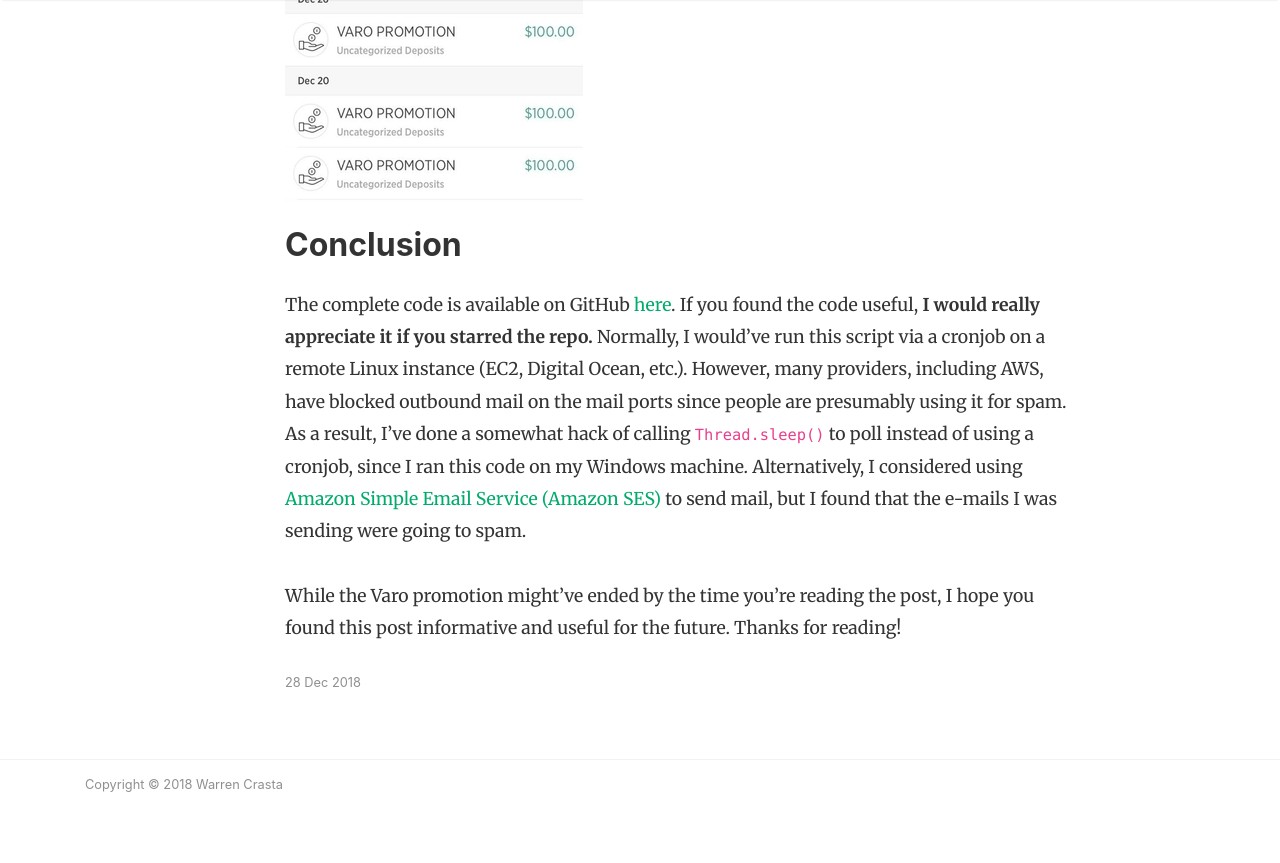
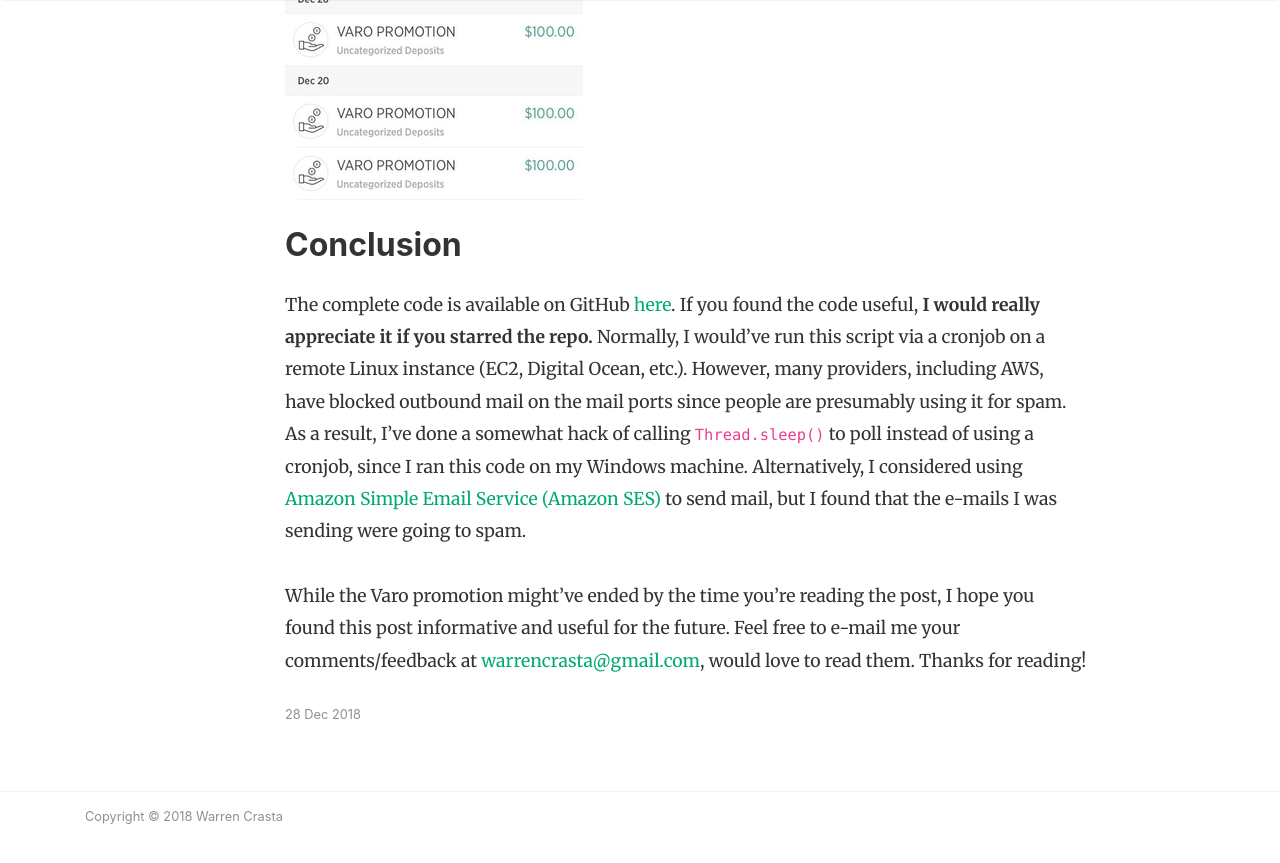
Before and after one commit to wcrasta/wcrasta.github.io, a Jekyll site: the page built from _posts/2018-12-28-how-i-made-500-java-emails.md, in a window 1280 px wide and 900 px high, scrolled down 4535 px. Shown: the top 863 px of the window. Built offline with Jekyll 4.4.1, drawn with Linux system fonts in a browser that asks for light colours; nearby versions of some CDN libraries.

Commit message:
Update 2018-12-28-how-i-made-500-java-emails.md

````diff
--- a/_posts/2018-12-28-how-i-made-500-java-emails.md
+++ b/_posts/2018-12-28-how-i-made-500-java-emails.md
@@ -124,4 +124,4 @@
 ## The Results
 ![referrals]({{ site.baseurl }}/assets/images/referrals.jpg)
 ## Conclusion
-The complete code is available on GitHub <a href="https://www.github.com/wcrasta/varo" target="_blank">here</a>. If you found the code useful, **I would really appreciate it if you starred the repo.** Normally, I would've run this script via a cronjob on a remote Linux instance (EC2, Digital Ocean, etc.). However, many providers, including AWS, have blocked outbound mail on the mail ports since people are presumably using it for spam. As a result, I've done a somewhat hack of calling ```Thread.sleep()``` to poll instead of using a cronjob, since I ran this code on my Windows machine. Alternatively, I considered using <a href="https://aws.amazon.com/ses/" target="_blank">Amazon Simple Email Service (Amazon SES)</a> to send mail, but I found that the e-mails I was sending were going to spam.<br/><br/>While the Varo promotion might've ended by the time you're reading the post, I hope you found this post informative and useful for the future. Thanks for reading!
+The complete code is available on GitHub <a href="https://www.github.com/wcrasta/varo" target="_blank">here</a>. If you found the code useful, **I would really appreciate it if you starred the repo.** Normally, I would've run this script via a cronjob on a remote Linux instance (EC2, Digital Ocean, etc.). However, many providers, including AWS, have blocked outbound mail on the mail ports since people are presumably using it for spam. As a result, I've done a somewhat hack of calling ```Thread.sleep()``` to poll instead of using a cronjob, since I ran this code on my Windows machine. Alternatively, I considered using <a href="https://aws.amazon.com/ses/" target="_blank">Amazon Simple Email Service (Amazon SES)</a> to send mail, but I found that the e-mails I was sending were going to spam.<br/><br/>While the Varo promotion might've ended by the time you're reading the post, I hope you found this post informative and useful for the future. Feel free to e-mail me your comments/feedback at <warrencrasta@gmail.com>, would love to read them. Thanks for reading!
````
